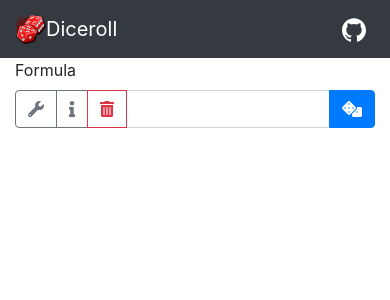
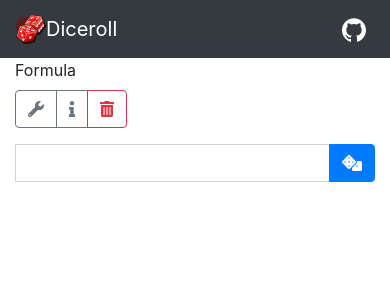
Before and after one commit to aaaantoine/diceroll, a React (Create React App) app: page / in a window 390 px wide. Shown: the top 300 px of the page. Built offline with nearby package versions, Linux system fonts and the light colour scheme.

Commit message:
Detach button tray from small screen formula bar.

```diff
--- a/src/InputBar.js
+++ b/src/InputBar.js
@@ -14,18 +14,8 @@ export default class InputBar extends React.Component {
     render() {
         const buttonClass = isActive =>
             "btn btn-outline-secondary" + (isActive ? " active" : "");
-        return (
-            <div>
-                {
-                    this.state.showTools
-                        ? <InputToolbox
-                            onFormulaAddRequest={this.handleFormulaAddRequest} />
-                        : ""
-                }
-                <div class="form-group">
-                    <label for="rollFormula">Formula</label>
-                    <div class="input-group">
-                        <div class="input-group-prepend">
+        const buttonTray = divClass => (
+            <div class={divClass}>
                 <button type="button"
                     title="Formula Building Tools"
                     class={buttonClass(this.state.showTools)}
@@ -43,6 +33,22 @@ export default class InputBar extends React.Component {
                         <FontAwesomeIcon icon={faTrashAlt} />
                 </button>
             </div>
+        );
+        return (
+            <div class="form-group">
+                {
+                    this.state.showTools
+                        ? <InputToolbox
+                            onFormulaAddRequest={this.handleFormulaAddRequest} />
+                        : ""
+                }
+                <div class="form-group">
+                    <label for="rollFormula">Formula</label>
+                    <div>
+                        {buttonTray("form-group btn-group d-sm-none")}
+                    </div>
+                    <div class="input-group">
+                        {buttonTray("input-group-prepend d-none d-sm-inline-block")}
                         <input type="text" class="form-control"
                             ref={this.formulaField}
                             onKeyUp={this.handleFormulaKeyUp}
```
Lines whose indentation alone changed are shown as unchanged.
